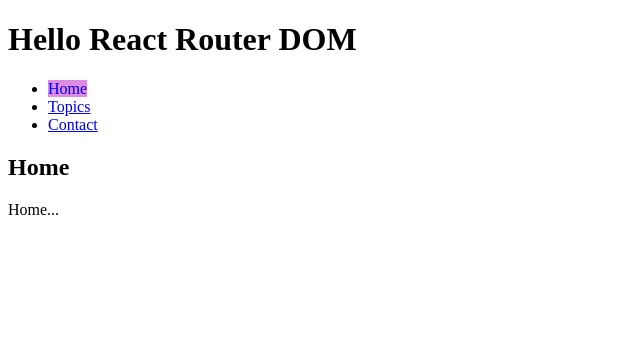
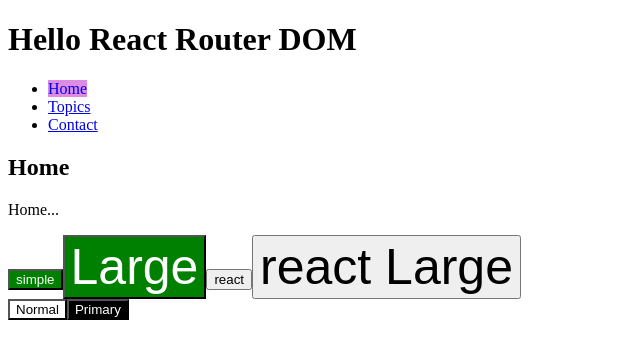
Before and after one commit to wootaepark/ReactComplication, a React (Create React App) app in the folder react-app/react-router-dom-example/: page / in a window 1280 px wide. Shown: the top 358 px of the page, without its empty margins (0-640 px from the left). Built offline with nearby package versions, Linux system fonts and the light colour scheme.

Commit message:
react-styled-component-commit

```diff
--- a/react-app/react-router-dom-example/package.json
+++ b/react-app/react-router-dom-example/package.json
@@ -10,6 +10,7 @@
     "react-dom": "^18.2.0",
     "react-router-dom": "^6.22.3",
     "react-scripts": "5.0.1",
+    "styled-components": "^6.1.8",
     "web-vitals": "^2.1.4"
   },
   "scripts": {
--- a/react-app/react-router-dom-example/src/index.js
+++ b/react-app/react-router-dom-example/src/index.js
@@ -3,12 +3,58 @@
 import './index.css';
 import reportWebVitals from './reportWebVitals';
 import {HashRouter,BrowserRouter, Route, Routes, Link, NavLink, useParams} from 'react-router-dom'
+import styled from 'styled-components';
+
+const StyledButton = styled.button`
+  color : white;
+  background-color : green;
+  text-align : center;
+`;
+
+const LargeButton = styled(StyledButton)`
+  font-size : 50px;
+`;
+const PrimaryButton = styled.button`
+  color : ${props => props.primary ? 'white' : 'black'};
+  background-color : ${props => props.primary ? 'black' : 'white'};
+
+  color : ${function(props){
+    console.log('props', props);
+    if(props.primary){
+      return 'white';
+    }
+    else{
+      return 'black';
+    }
+
+  }};
+`;
+const ReactButton = props => {
+  console.log('props', props);
+  return <button className={props.className}>{props.children}</button>
+}
+
+const ReactLargeButton = styled(ReactButton)`
+  font-size : 50px;
+`;
+
 
 function Home(){
   return(
     <div>
       <h2>Home</h2>
-      Home...
+      <p>Home...</p>
+      <div>
+        <StyledButton>simple</StyledButton>
+        <LargeButton>Large</LargeButton>
+        <ReactButton>react</ReactButton>
+        <ReactLargeButton>react Large</ReactLargeButton>
+
+      </div>
+
+      <PrimaryButton>Normal</PrimaryButton>
+      <PrimaryButton primary="true">Primary</PrimaryButton>
+
     </div>
   );
 }
```
Also changed, not shown: 1 other file (tests, documents, lock files or other folders).
